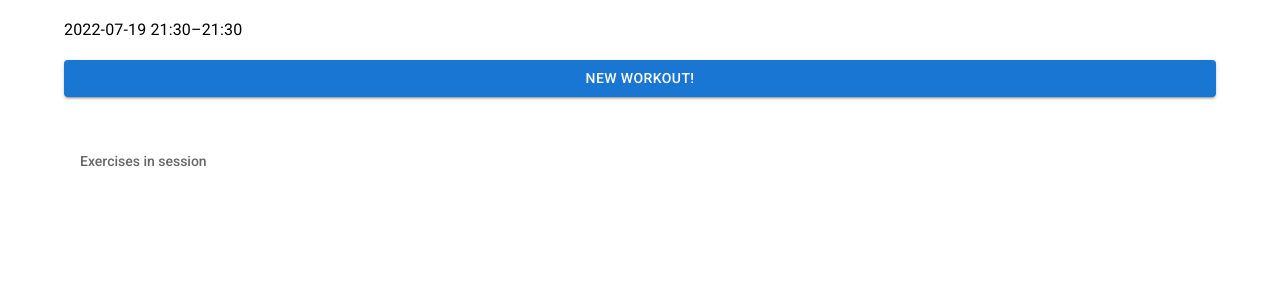
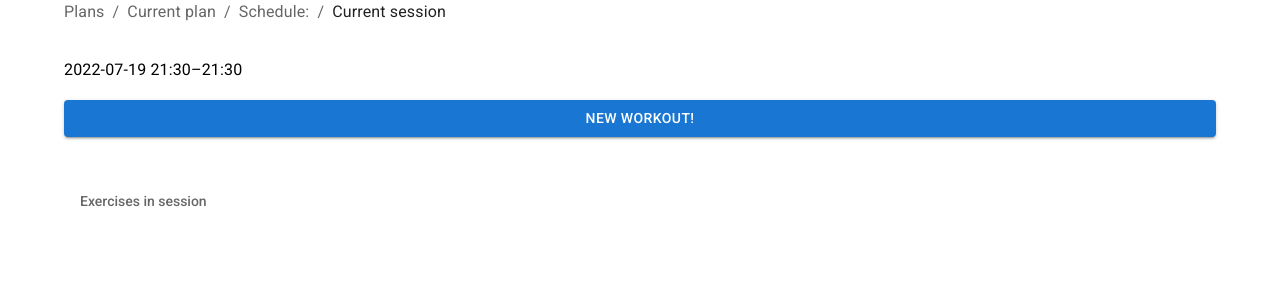
Before and after one commit to hultner-technologies/workout_app, a Next.js app in the folder web_frontend/workout-app/: page /performed-session/1 in a window 1280 px wide. Shown: the top 300 px of the page. Built offline with nearby package versions, Linux system fonts and the light colour scheme; no server answers.

Commit message:
feat: Add breadcrumbs.

```diff
--- a/web_frontend/workout-app/pages/performed-session/[performed_session_id].tsx
+++ b/web_frontend/workout-app/pages/performed-session/[performed_session_id].tsx
@@ -1,4 +1,5 @@
 import {
+  Breadcrumbs,
   Button,
   Grid,
   ListItemButton,
@@ -11,6 +12,7 @@ import { useRouter } from "next/router";
 import useSWR from "swr";
 import { DefaultService } from "../../src/client/services/DefaultService";
 
+import MuiLink from "@mui/material/Link";
 import List from "@mui/material/List";
 import ListItem from "@mui/material/ListItem";
 import ListItemText from "@mui/material/ListItemText";
@@ -36,6 +38,28 @@ const PerformedSession: NextPage = () => {
 
   return (
     <Stack spacing={2}>
+      <Breadcrumbs aria-label="breadcrumb">
+        <Link href="/plans" passHref>
+          <MuiLink underline="hover" color="inherit">
+            Plans
+          </MuiLink>
+        </Link>
+        <Link href={`/plans/${session?.session_schedule?.plan_id}`} passHref>
+          <MuiLink underline="hover" color="inherit">
+            Current plan
+          </MuiLink>
+        </Link>
+
+        <Link
+          href={`/session-schedule/${session?.session_schedule?.session_schedule_id}`}
+          passHref
+        >
+          <MuiLink underline="hover" color="inherit">
+            Schedule: {session?.session_schedule?.name}
+          </MuiLink>
+        </Link>
+        <Typography color="text.primary">Current session</Typography>
+      </Breadcrumbs>
       <Typography variant="h2">{session?.session_schedule?.name}</Typography>
       <Typography variant="subtitle1" gutterBottom component="div">
         <Typography variant="body1">{session?.note}</Typography>
```
